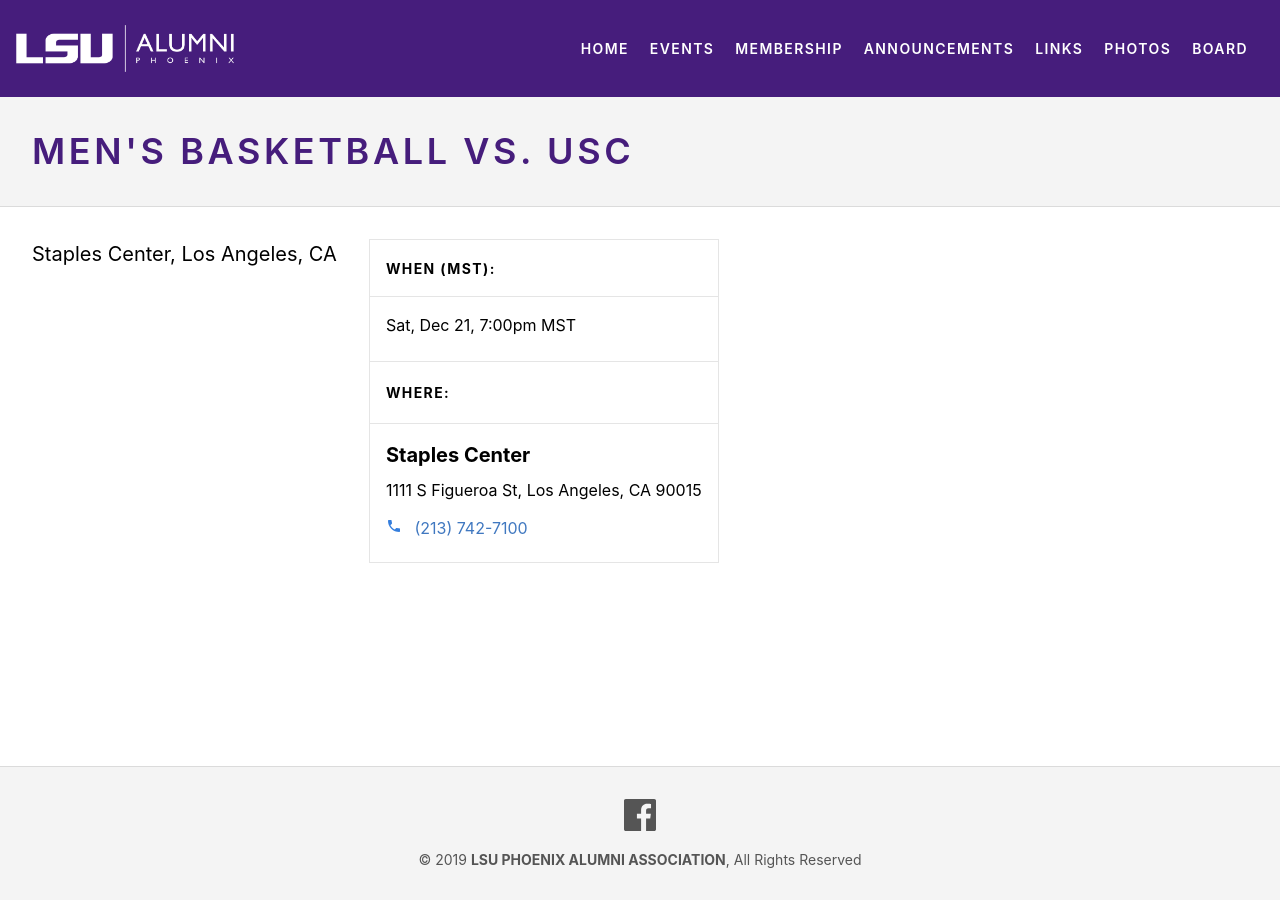
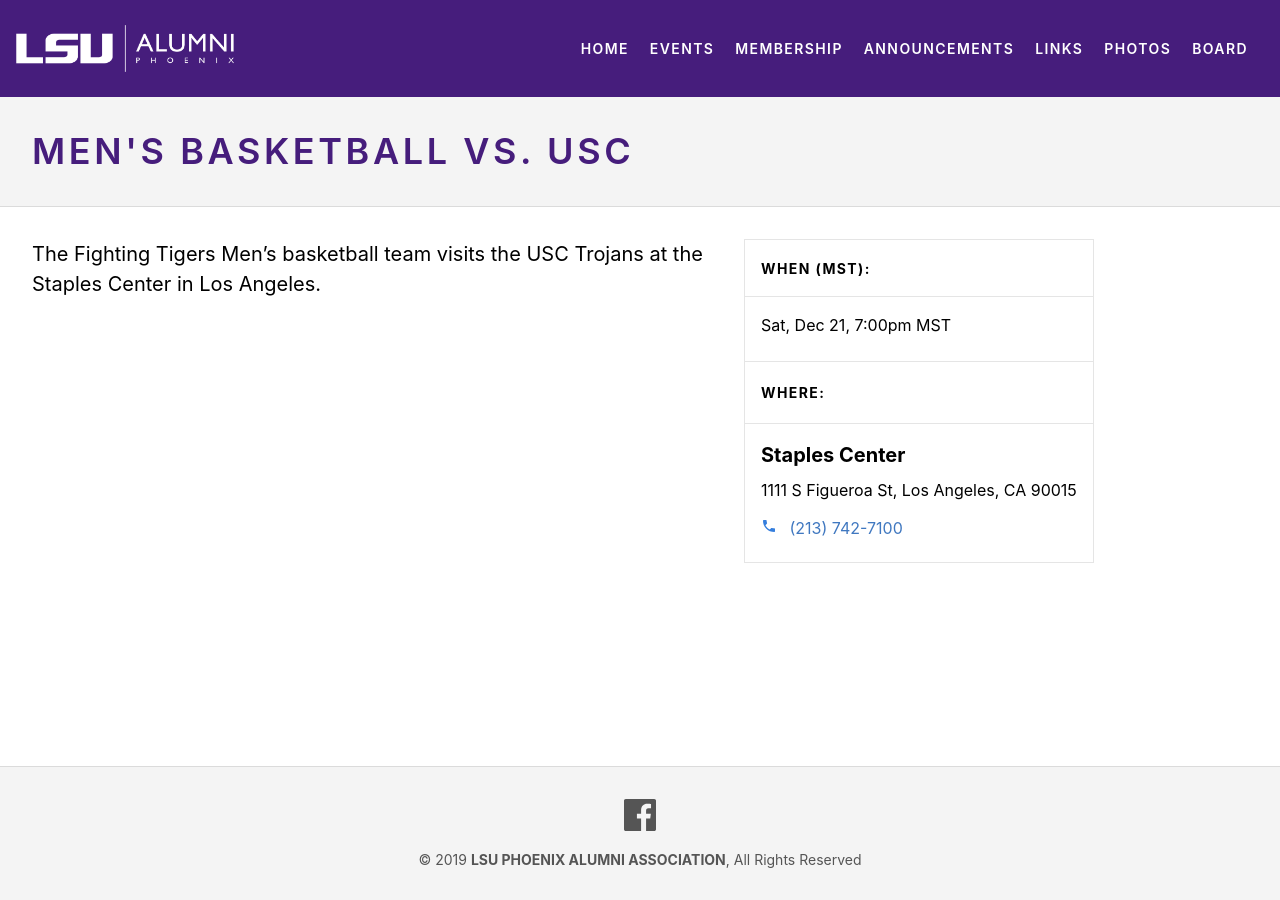
Before and after one commit to lsu-phoenix-alumni/lsu-phoenix-alumni.github.io, a Jekyll site: the page built from _events/mens-basketball-vs-usc.markdown, in a window 1280 px wide. Built offline with Jekyll 4.4.1, drawn with Linux system fonts in a browser that asks for light colours.

Commit message:
Updated Mens Basketball Vs Usc

```diff
--- a/_events/mens-basketball-vs-usc.markdown
+++ b/_events/mens-basketball-vs-usc.markdown
@@ -10,4 +10,4 @@
 layout: event
 ---
 
-Staples Center, Los Angeles, CA
+The Fighting Tigers Men's basketball team visits the USC Trojans at the Staples Center in Los Angeles.
```
